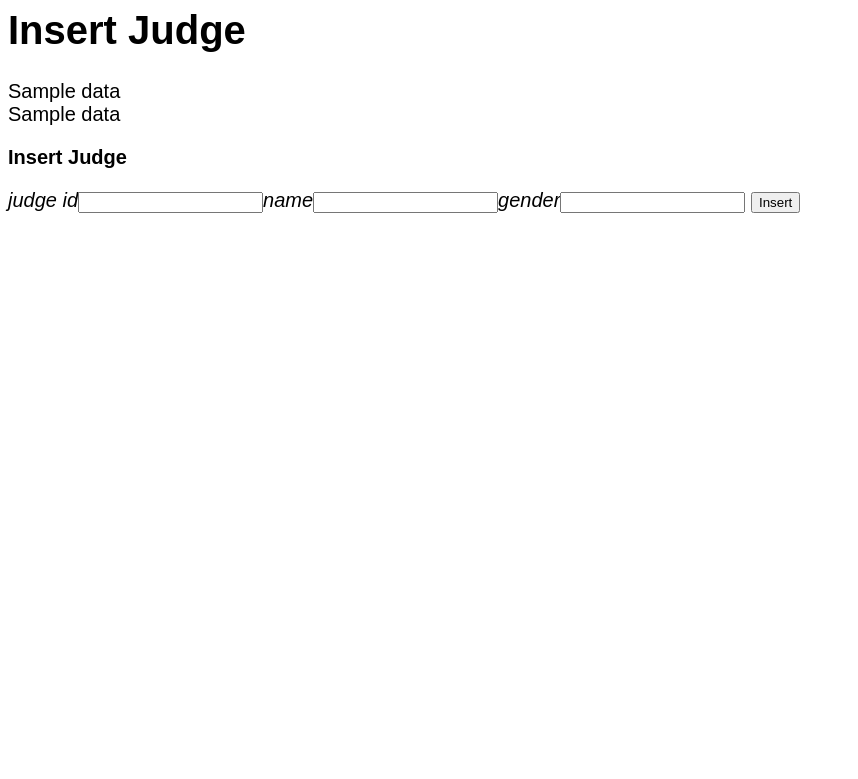
After one commit to stam99/ProjectDB, a Flask app: template templates/insertJudges.html in a window 1280 px wide. The commit adds this page. Shown: the top 779 px of the page, without its empty margins (0-858 px from the left). Run offline with Flask 2, Linux system fonts and the light colour scheme; the template is opened without the code that fills it: most values are stand-ins (such as "Sample title", 1, 10 or a date in 2020); parts of the project's set-up code (start-up, migrations or seed data) failed here and were passed over.

Commit message:
insert judges and students

```diff
--- a/server.py
+++ b/server.py
@@ -188,6 +188,54 @@ def team():
   context = dict(data = names)
   return render_template("team.html", **context)
 
+@app.route('/insertParticipants')
+def insertParticipants():
+  cursor = g.conn.execute("SELECT name FROM students")
+  names = []
+  for result in cursor:
+    names.append(result['name'])  # can also be accessed using result[0]
+  cursor.close()
+  context = dict(data = names)
+  return render_template("insertParticipants.html", **context)
+
+@app.route('/insertStudents', methods=['POST'])
+def insertStudents():
+  name = request.form['name']
+  sid = request.form['sid']
+  gender = request.form['gender']
+  g.conn.execute("INSERT INTO Students (sid, name, gender) VALUES (%s, %s, %s);", sid, name, gender)
+  cursor = g.conn.execute("SELECT name FROM students")
+  names = []
+  for result in cursor:
+    names.append(result['name'])  # can also be accessed using result[0]
+  cursor.close()
+  context = dict(data = names)
+  return render_template("insertParticipants.html", **context)
+
+@app.route('/insertJudges')
+def insertJudges():
+  cursor = g.conn.execute("SELECT name FROM judge")
+  names = []
+  for result in cursor:
+    names.append(result['name'])  # can also be accessed using result[0]
+  cursor.close()
+  context = dict(data = names)
+  return render_template("insertJudges.html", **context)
+
+@app.route('/insertJudging', methods=['POST'])
+def insertJudging():
+  name = request.form['name']
+  sid = request.form['sid']
+  gender = request.form['gender']
+  g.conn.execute("INSERT INTO Judge(j_id, name, gender) VALUES (%s, %s, %s);", sid, name, gender)
+  cursor = g.conn.execute("SELECT name FROM judge")
+  names = []
+  for result in cursor:
+    names.append(result['name'])  # can also be accessed using result[0]
+  cursor.close()
+  context = dict(data = names)
+  return render_template("insertJudges.html", **context)
+
 # Example of adding new data to the database
 @app.route('/add', methods=['POST'])
 def add():
@@ -211,6 +259,7 @@ def schoolByWins():
 def schoolByPoints():
   circuit_region = request.form['circuit_region']
   circuit_name = request.form['circuit_name']
+  print(circuit_name, circuit_region)
   cursor = g.conn.execute("SELECT AR.school_name, AR.school_state, ROUND(AVG(AR.speaker_points)::numeric,3) FROM Aggregate_Rounds AR WHERE AR.circuit_name LIKE %s AND AR.region LIKE %s GROUP BY AR.school_name, AR.school_state ORDER BY AVG(AR.speaker_points) DESC;", circuit_name, circuit_region)
   names = []
   for result in cursor:
@@ -284,17 +333,35 @@ def findStudentID():
       names.append((result[0], result[1], result[2], result[3], result[4]))  # can also be accessed using result[0]
   cursor.close()
   context = dict(data = names)
-  return render_template('student.html', **context)
+  return render_template('student2.html', **context)
 
-@app.route('/findStudentRank', methods=['POST'])
-def findStudentRank():
-  student_id = request.form['student_id']
-  circuit_name = request.form['circuit_name']
-  circuit_region = request.form['circuit_region']
+
+@app.route('/studentID', methods=['GET', 'POST'])
+def studentID():
+  string = request.args.get('query')
+  def parse_string(string):
+    split_list = string[1:-1].split(",")
+
+    for i, element in enumerate(split_list):
+       split_list[i] = element.lstrip().replace("'","")
+
+
+    return split_list
+  data = parse_string(string)
+  print(data)
+  print(data[2], data[3], data[4])
+  student_id = data[2]
+  circuit_name = data[3]
+  circuit_region = data[4]
+  #student_id = request.form['student_id']
+  #circuit_name = request.form['circuit_name']
+  #circuit_region = request.form['circuit_region']
+  cursor = None
   if not circuit_name or not circuit_region:
     cursor = g.conn.execute("WITH Student_Rank As(SELECT AR.sid, AR.student_name, ROUND(AVG(AR.speaker_points)::numeric, 3) AVG FROM Aggregate_rounds AR GROUP BY AR.sid, AR.student_name ORDER BY AVG(AR.speaker_points) DESC) select count(*) + 1 from Student_Rank WHERE Student_Rank.AVG > (select Student_Rank.AVG from Student_Rank WHERE Student_Rank.sid = %s);",student_id)
   else:
     cursor = g.conn.execute("WITH Student_Rank As(SELECT AR.sid, AR.student_name, ROUND(AVG(AR.speaker_points)::numeric, 3) AVG FROM Aggregate_rounds AR WHERE  AR.circuit_name LIKE %s AND AR.region LIKE %s GROUP BY AR.sid, AR.student_name ORDER BY AVG(AR.speaker_points) DESC) select count(*) + 1 from Student_Rank WHERE Student_Rank.AVG > (select Student_Rank.AVG from Student_Rank WHERE Student_Rank.sid = %s);",circuit_name, circuit_region, student_id)
+
   names = []
   for result in cursor:
       names.append(result[0])  # can also be accessed using result[0]
--- a/templates/index.html
+++ b/templates/index.html
@@ -23,6 +23,9 @@
 	<p><a href="student">Student</a></p>
 	<p><a href="school">School</a></p>
 	<p><a href="team">Team</a></p>
+	<h1>Administrative</h1>
+	<p><a href="insertJudges">Judges</a></p>
+	<p><a href="insertParticipants">Insert Students</a></p>
 <body>
 
 
--- /dev/null
+++ b/templates/insertJudges.html
@@ -0,0 +1,27 @@
+
+<html>
+  <style>
+    body{
+      font-size: 15pt;
+      font-family: arial;
+    }
+  </style>
+
+
+<body>
+  <h1>Insert Judge</h1>
+  <div>{{data}}</div>
+
+  <div>
+    {% for n in data %}
+    <div>{{n}}</div>
+    {% endfor %}
+  </div>
+  <p> </p>
+
+  <b> Insert Judge</b>
+<form method="POST" action="/insertJudging">
+	<p><em>judge id</em><input type="text" name="sid"><em>name</em><input type="text" name = "name"><em>gender</em><input type="text" name="gender"> <input type="submit" value="Insert"></p>
+</form>
+
+</html>
```
Also changed, not shown: templates/insertParticipants.html (added, +27 -0 lines), templates/student2.html (added, +26 -0 lines).
